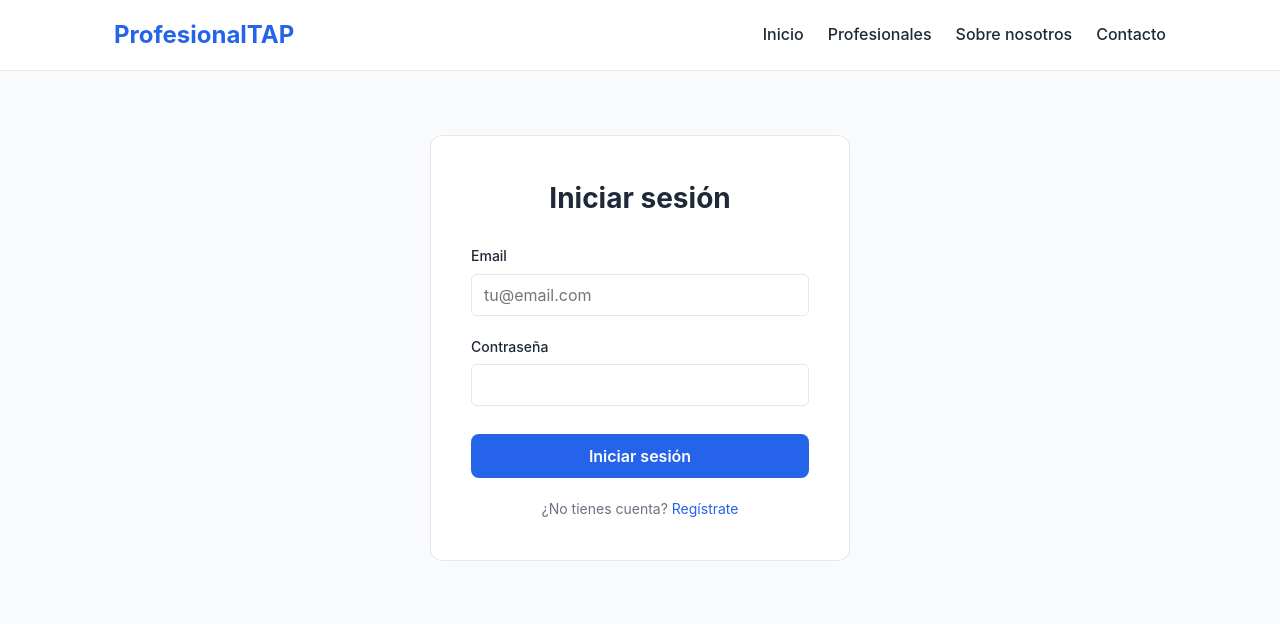
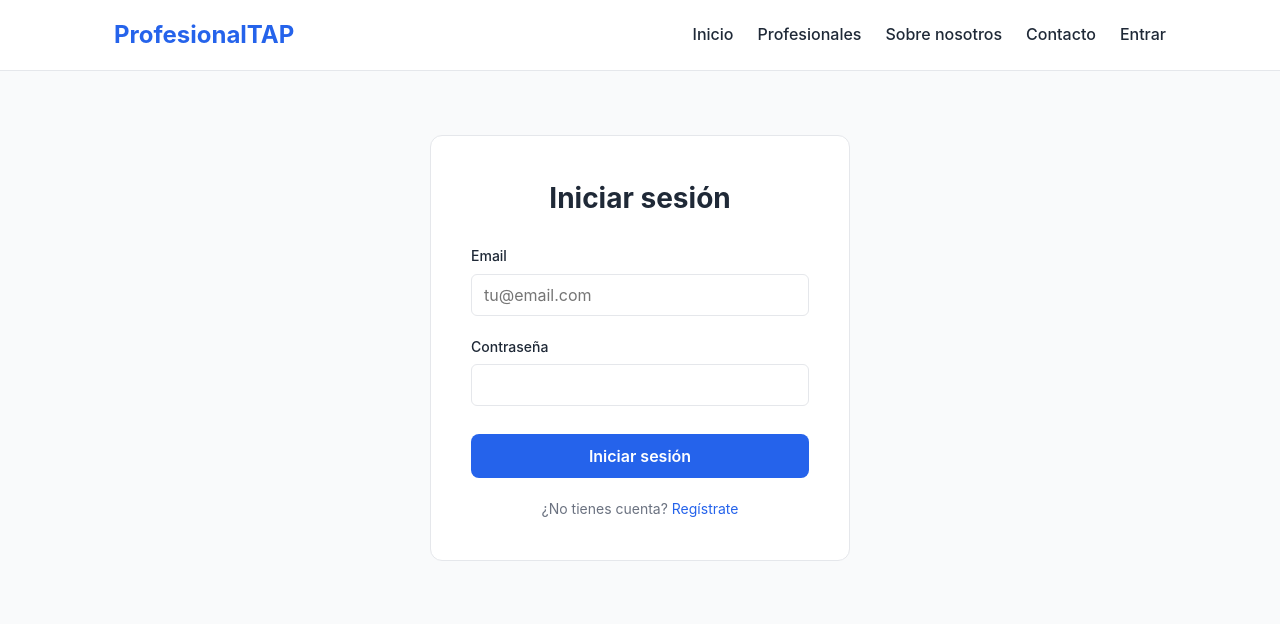
Before and after one commit to jirivchi1/profesionalTAP, a Flask app: a page that uses app/templates/layouts/base.html in a window 1280 px wide. Shown: the top 624 px of the page. Run offline with Flask 3, Linux system fonts and the light colour scheme.

Commit message:
fix: añadir enlace Entrar en nav para usuarios no autenticados
Co-Authored-By: Claude Sonnet 4.6 <noreply@anthropic.com>

```diff
--- a/app/templates/layouts/base.html
+++ b/app/templates/layouts/base.html
@@ -17,7 +17,10 @@
                     <li><a href="{{ url_for('public.about') }}">Sobre nosotros</a></li>
                     <li><a href="{{ url_for('public.contact') }}">Contacto</a></li>
                     {% if current_user.is_authenticated %}
+                    <li><a href="{{ url_for('dashboard.index') }}">Mi panel</a></li>
                     <li><a href="{{ url_for('auth.logout') }}">Salir</a></li>
+                    {% else %}
+                    <li><a href="{{ url_for('auth.login') }}">Entrar</a></li>
                     {% endif %}
                 </ul>
             </nav>
```
